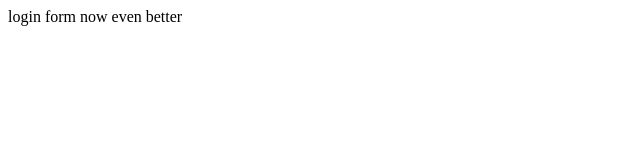
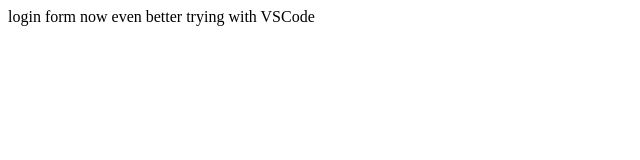
Before and after one commit to LinusAndersen/myAppSample, a plain HTML site: page index.html in a window 1280 px wide. Shown: the whole page, without its empty margins (0-640 px from the left). Drawn offline with Linux system fonts and the light colour scheme.

Commit message:
nun versuch ichs mit VSCode

```diff
--- a/index.html
+++ b/index.html
@@ -5,5 +5,6 @@
     <body>
         login form
         now even better
+        trying with VSCode
     </body>
 </html>
```
